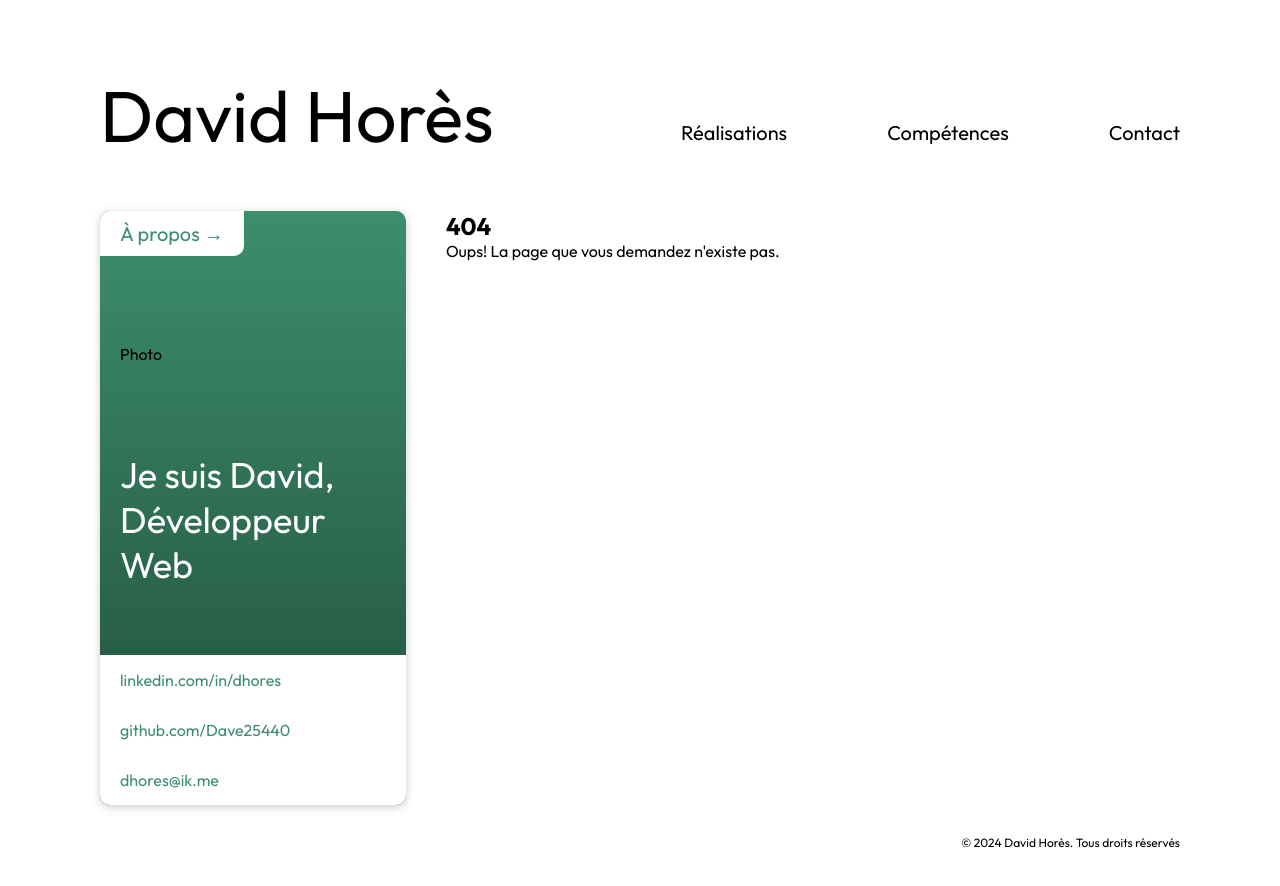
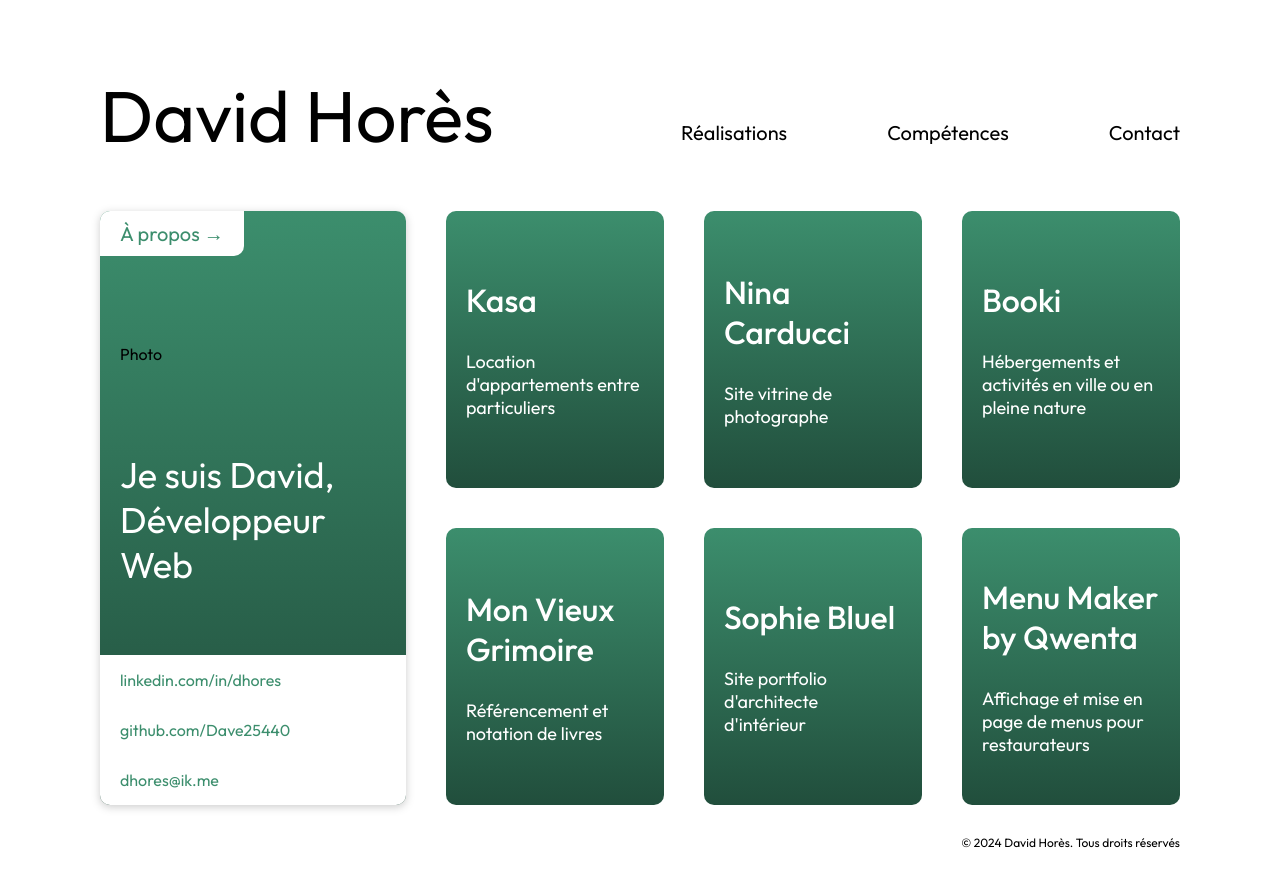
Before and after one commit to Dave25440/david-hores-portfolio, a React (Create React App) app: page /david-hores-portfolio/realisations in a window 1280 px wide. Shown: the top 886 px of the page. Built offline with nearby package versions, Linux system fonts and the light colour scheme.

Commit message:
Create Projects page with SCSS Module stylesheet and add it to AppRouter

```diff
--- a/src/components/AppRouter/index.jsx
+++ b/src/components/AppRouter/index.jsx
@@ -1,6 +1,7 @@
 import { BrowserRouter as Router, Route, Routes } from "react-router-dom";
 import Layout from "../Layout";
 import Home from "../../pages/Home";
+import Projects from "../../pages/Projects";
 import Career from "../../pages/Career";
 import Error from "../Error";
 
@@ -10,6 +11,10 @@ const AppRouter = () => {
             <Layout>
                 <Routes>
                     <Route path="/david-hores-portfolio" element={<Home />} />
+                    <Route
+                        path="/david-hores-portfolio/realisations"
+                        element={<Projects />}
+                    />
                     <Route
                         path="/david-hores-portfolio/formation"
                         element={<Career />}
--- /dev/null
+++ b/src/pages/Projects/Projects.module.scss
@@ -0,0 +1,5 @@
+@use "../../styles/_mixins";
+
+.projects {
+    @include mixins.grid(repeat(3, 1fr), repeat(2, 1fr));
+}
--- /dev/null
+++ b/src/pages/Projects/index.jsx
@@ -0,0 +1,78 @@
+import { useEffect } from "react";
+import styles from "./Projects.module.scss";
+import Project from "../../components/Project";
+
+const Projects = () => {
+    useEffect(() => {
+        document.title = "David Horès, Développeur Web - Réalisations";
+    }, []);
+
+    const projects = [
+        {
+            id: "p2-booki",
+            title: "Booki",
+            subtitle: "Hébergements et activités en ville ou en pleine nature",
+            logo: "Logo",
+            description:
+                "Lorem ipsum dolor sit amet, consectetur adipiscing elit.",
+            order: 3
+        },
+        {
+            id: "p3-sophie-bluel",
+            title: "Sophie Bluel",
+            subtitle: "Site portfolio d'architecte d'intérieur",
+            logo: "Logo",
+            description:
+                "Lorem ipsum dolor sit amet, consectetur adipiscing elit.",
+            order: 5
+        },
+        {
+            id: "p4-nina-carducci",
+            title: "Nina Carducci",
+            subtitle: "Site vitrine de photographe",
+            logo: "Logo",
+            description:
+                "Lorem ipsum dolor sit amet, consectetur adipiscing elit.",
+            order: 2
+        },
+        {
+            id: "p5-kasa",
+            title: "Kasa",
+            subtitle: "Location d'appartements entre particuliers",
+            logo: "Logo",
+            description:
+                "Lorem ipsum dolor sit amet, consectetur adipiscing elit.",
+            order: 1
+        },
+        {
+            id: "p6-mon-vieux-grimoire",
+            title: "Mon Vieux Grimoire",
+            subtitle: "Référencement et notation de livres",
+            logo: "Logo",
+            description:
+                "Lorem ipsum dolor sit amet, consectetur adipiscing elit.",
+            order: 4
+        },
+        {
+            id: "p7-menu-maker-by-qwenta",
+            title: "Menu Maker by Qwenta",
+            subtitle: "Affichage et mise en page de menus pour restaurateurs",
+            logo: "Logo",
+            description:
+                "Lorem ipsum dolor sit amet, consectetur adipiscing elit.",
+            order: 6
+        }
+    ];
+
+    return (
+        <section className={styles.projects}>
+            {projects
+                .sort((a, b) => a.order - b.order)
+                .map((project) => (
+                    <Project key={project.id} {...project} />
+                ))}
+        </section>
+    );
+};
+
+export default Projects;
```
